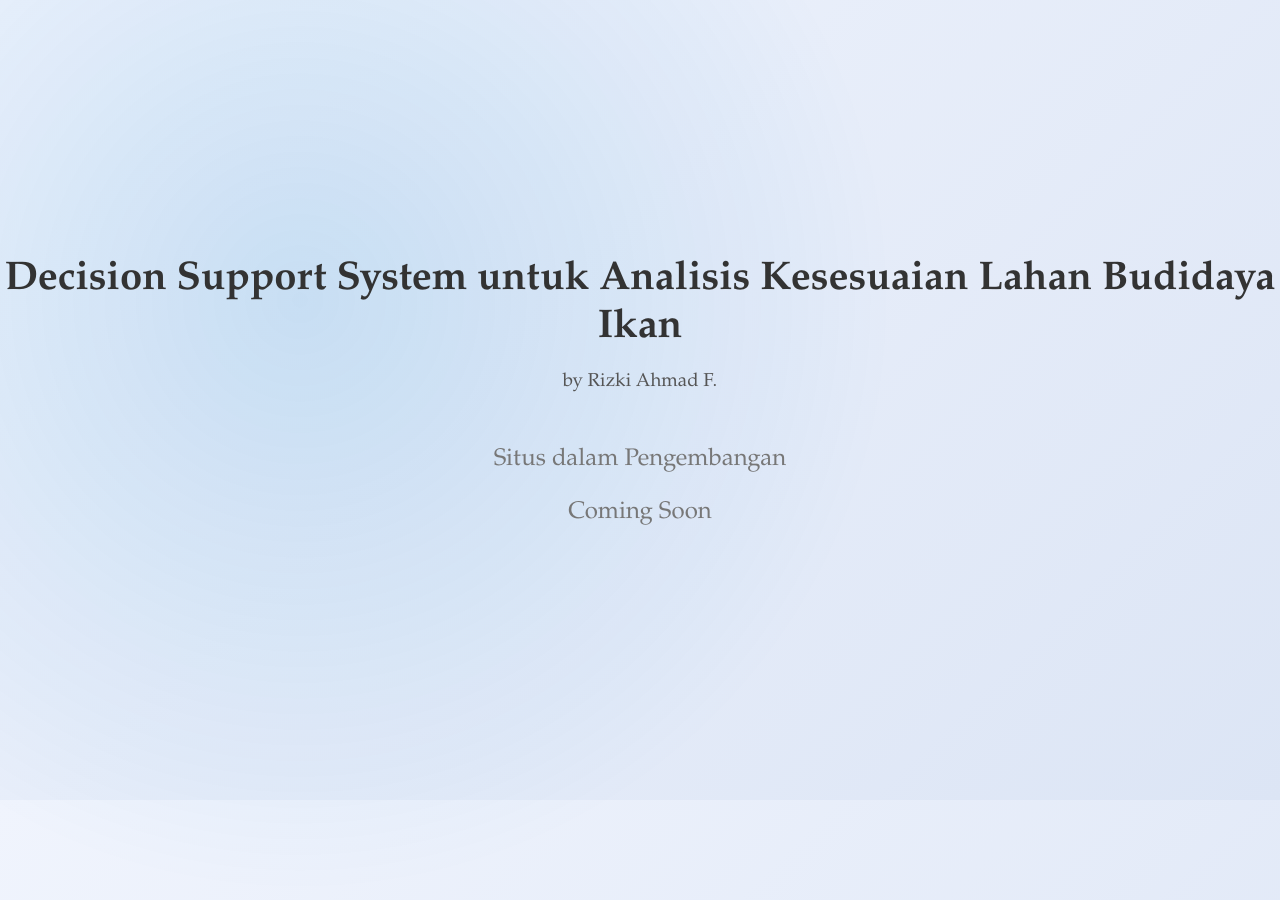
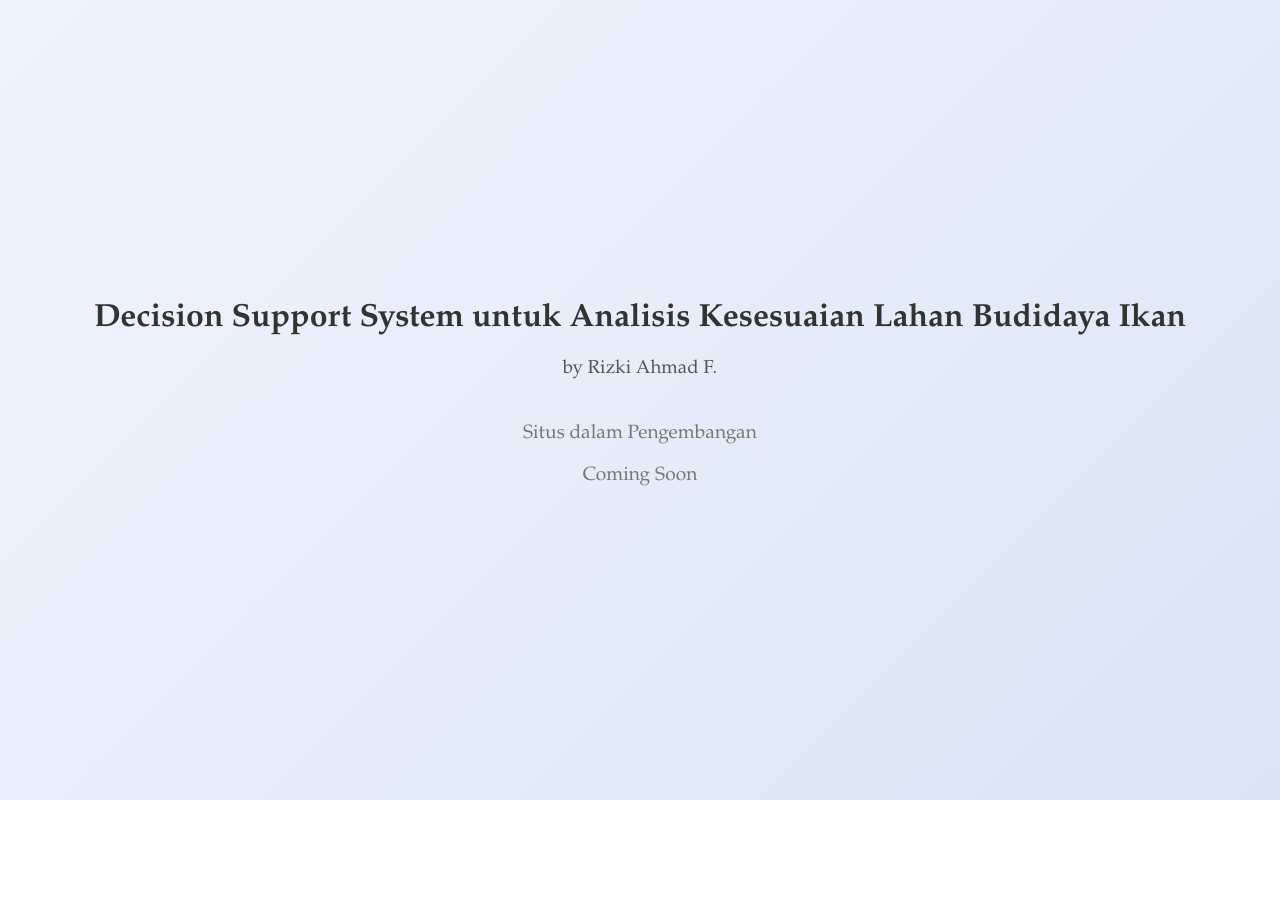
Before and after one commit to yogamakbar23/JobdescBiwak, a plain HTML site: page index.html in a window 1280 px wide. After the commit the page ends 800 px from the top, so only its background shows below. Drawn offline with Linux system fonts and the light colour scheme.

Commit message:
Update index.html

```diff
--- a/index.html
+++ b/index.html
@@ -5,7 +5,7 @@
     <meta name="viewport" content="width=device-width, initial-scale=1.0">
     <title>Decision Support System</title>
     <style>
-        /* Menggunakan font Garamond */
+        /* Font Garamond dan pengaturan dasar */
         body {
             display: flex;
             align-items: center;
@@ -14,52 +14,29 @@
             margin: 0;
             font-family: 'Garamond', serif;
             text-align: center;
-            background: linear-gradient(135deg, #f0f4fd 0%, #dce5f5 100%);
+            background: linear-gradient(135deg, #f0f4fd, #dce5f5);
             overflow: hidden;
-        }
-
-        /* Background geometris dengan bentuk lingkaran */
-        .background-design {
-            position: absolute;
-            width: 1200px;
-            height: 1200px;
-            background: radial-gradient(circle, rgba(0,122,204,0.15) 0%, rgba(0,122,204,0) 70%);
-            border-radius: 50%;
-            top: -300px;
-            left: -300px;
-            animation: rotateBackground 20s linear infinite;
-        }
-
-        /* Efek animasi rotasi lambat */
-        @keyframes rotateBackground {
-            from { transform: rotate(0deg); }
-            to { transform: rotate(360deg); }
+            padding: 0 20px; /* untuk memberi ruang pada layar kecil */
         }
 
         h1 {
-            font-size: 2.5em;
+            font-size: 2em;
             margin: 0.2em 0;
             color: #333;
             transition: color 0.3s;
-            position: relative;
-            z-index: 1;
         }
 
         h3 {
             font-weight: normal;
             color: #555;
             transition: color 0.3s;
-            position: relative;
-            z-index: 1;
         }
 
         p {
-            font-size: 1.5em;
+            font-size: 1.2em;
             color: #777;
             margin-top: 1em;
             transition: color 0.3s, transform 0.3s;
-            position: relative;
-            z-index: 1;
         }
 
         /* Efek interaktif saat di-hover */
@@ -78,9 +55,6 @@
     </style>
 </head>
 <body>
-    <!-- Elemen untuk background geometris -->
-    <div class="background-design"></div>
-
     <!-- Konten teks utama -->
     <div>
         <h1>Decision Support System untuk Analisis Kesesuaian Lahan Budidaya Ikan</h1>
```
